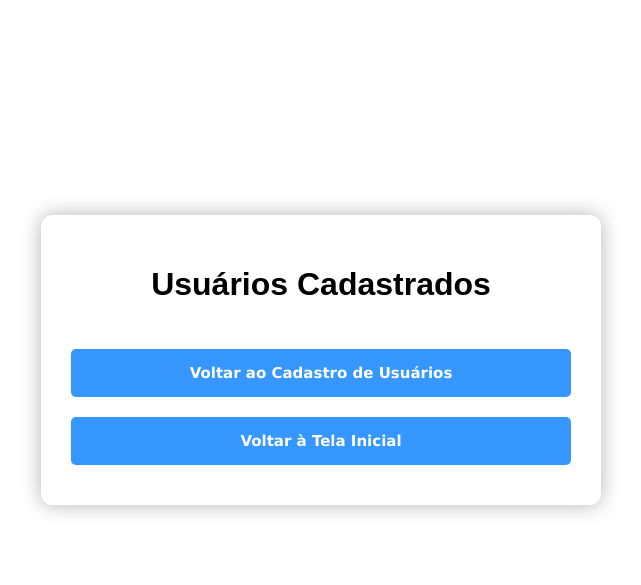
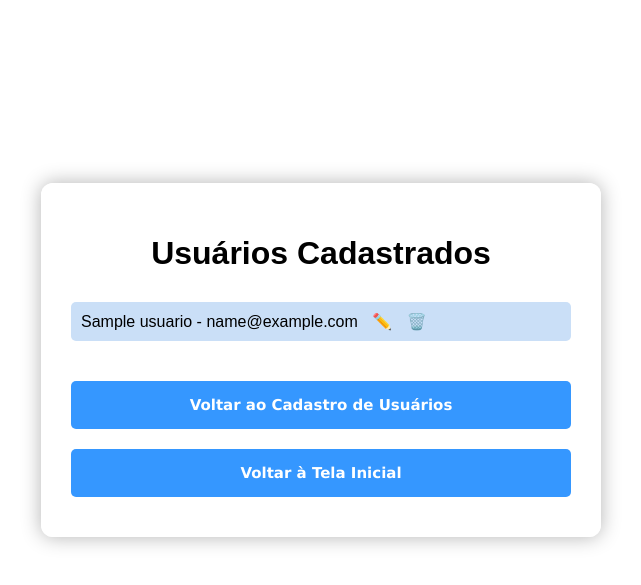
Before and after one commit to SwagMessiah02/projeto_mvc, a Flask app: page /ver_usuarios in a window 1280 px wide. Shown: the top 585 px of the page, without its empty margins (319-960 px from the left). Run offline with Flask 3, Linux system fonts and the light colour scheme; tables that the repository leaves empty hold one stand-in row (values such as "Sample post").

Commit message:
adicionando funcionalidade de editar usuarios

```diff
--- a/controllers/usuario_controller.py
+++ b/controllers/usuario_controller.py
@@ -22,8 +22,8 @@
     if not nome:
         return jsonify({'erro': 'Nome não fornecido'}), 400
 
-    if not nome:
-        return jsonify({'erro': 'Nome não fornecido'}), 404
+    if not usuario:
+        return jsonify({'erro': 'Usuário não encontrado'}), 404
 
     db.session.delete(usuario)
     db.session.commit()
@@ -42,6 +42,30 @@
 
     return jsonify(users)
 
+@usuario_bp.route('/atualizar_user', methods=['PUT'])
+def atualizar_user():
+    data = request.get_json()
+
+    nome = data.get('nome')
+    nome_editado = data.get('nome_editado')
+    email_editado = data.get('email_editado')
+
+    if not nome:
+        return jsonify({'erro': 'Nome não fornecido'}), 400
+
+    usuario = Usuario.query.filter_by(nome=nome).first()
+
+    if not usuario:
+        return jsonify({'erro': 'Usuário não encontrado'}), 404
+
+    usuario.nome = nome_editado
+    usuario.email = email_editado
+
+    db.session.commit()
+
+    return jsonify({'mensagem': f'Usuário {nome} atualizado com sucesso'})
+
+
 @usuario_bp.route('/usuarios', methods=['POST'])
 def salvar_usuario():
     data_name = request.get_json()
--- a/static/css/style.css
+++ b/static/css/style.css
@@ -84,6 +84,13 @@
     text-align: center;
   }
 
+  .msg_cadastro {
+    color: green;
+    font-weight: bold;
+    text-align: center;
+    margin-bottom: 20px;
+  }
+
   .rodape {
     position: fixed;
     bottom: 10px;
--- a/static/js/script.js
+++ b/static/js/script.js
@@ -10,7 +10,7 @@
         const email = document.getElementById('emailUsuario').value.trim();
         const msg = document.getElementById('msgUsuario');
 
-        fetch('https://projeto-mvc.onrender.com/ver_users')
+        fetch('http://127.0.0.1:5000/ver_users')
           .then((response) => response.json())
           .then((usuarios) => {
 
@@ -30,7 +30,7 @@
             msg.style.color = 'green';
             msg.textContent = 'Usuário adicionado com sucesso!';
 
-            fetch('https://projeto-mvc.onrender.com/usuarios',
+            fetch('http://127.0.0.1:5000/usuarios',
               {
                 method: 'POST',
                 headers: {'Content-Type': 'application/json'},
@@ -72,7 +72,7 @@
           msg.style.color = 'green';
           msg.textContent = 'Produto adicionado com sucesso!';
 
-          fetch('https://projeto-mvc.onrender.com/brinquedos',
+          fetch('http://127.0.0.1:5000/brinquedos',
             {
               method: 'POST',
               headers: {'Content-Type': 'application/json'},
@@ -92,19 +92,19 @@
 
   // Carregar e exibir usuários
   function carregarUsuarios() {
-    fetch('https://projeto-mvc.onrender.com/ver_users')
+    fetch('http://127.0.0.1:5000/ver_users')
       .then((response) => response.json())
       .then((data) => {
         const lista = document.getElementById('listaUsuarios');
         lista.innerHTML = '';
 
-        data.forEach((usuario, index) => {
+        data.forEach((usuario) => {
           const li = document.createElement('li');
 
           li.innerHTML = `
-          <span id="usuarioTexto-${index}">${usuario.nome} - ${usuario.email}</span>
-          <span id="botoes-${index}">
-            <span style="cursor:pointer; margin-left: 10px;" onclick="editarUsuario(${index})">✏️</span>
+          <span id="usuarioTexto-${usuario.nome}">${usuario.nome} - ${usuario.email}</span>
+          <span id="botoes-${usuario.nome}">
+            <span style="cursor:pointer; margin-left: 10px;" onclick="editarUsuario('${usuario.nome}')">✏️</span>
             <span style="cursor:pointer; margin-left: 10px;" onclick="excluirUsuario('${usuario.nome}')">🗑️</span>
           </span>
           `;
@@ -134,51 +134,77 @@
   }
 
   // Editar usuário
-  function editarUsuario(index) {
-    const usuarios = JSON.parse(localStorage.getItem('usuarios')) || [];
-    const usuario = usuarios[index];
+  function editarUsuario(nome) {
+    // const usuarios = JSON.parse(localStorage.getItem('usuarios')) || [];
 
-    const spanTexto = document.getElementById(`usuarioTexto-${index}`);
-    const botoes = document.getElementById(`botoes-${index}`);
+    fetch('http://127.0.0.1:5000/ver_users')
+      .then((response) => response.json())
+      .then((data) => {
+
+      const usuario = data.find((u) => u.nome === nome);
+
+      const spanTexto = document.getElementById(`usuarioTexto-${nome}`);
+      const botoes = document.getElementById(`botoes-${nome}`);
 
       spanTexto.innerHTML = `
-      <input type="text" id="editNome-${index}" value="${usuario.nome}">
-      <input type="email" id="editEmail-${index}" value="${usuario.email}">
+        <input type="text" id="editNome-${nome}" value="${usuario.nome}">
+        <input type="email" id="editEmail-${nome}" value="${usuario.email}">
       `;
 
       botoes.innerHTML = `
         <div style="display: flex; justify-content: center; align-items: center; gap: 10px;">
-        <span style="cursor:pointer;" onclick="salvarEdicaoUsuario(${index})">✅</span>
+          <span style="cursor:pointer;" onclick="salvarEdicaoUsuario('${nome}')">✅</span>
           <span style="cursor:pointer;" onclick="carregarUsuarios()">❌</span>
         </div>
       `;
+      });
   }
 
   // Salvar edição de usuário
-  function salvarEdicaoUsuario(index) {
-    const nomeEditado = document.getElementById(`editNome-${index}`).value.trim();
-    const emailEditado = document.getElementById(`editEmail-${index}`).value.trim();
-    const usuarios = JSON.parse(localStorage.getItem('usuarios')) || [];
+  async function salvarEdicaoUsuario(nome) {
+    const nomeEditado = document.getElementById(`editNome-${nome}`).value.trim();
+    const emailEditado = document.getElementById(`editEmail-${nome}`).value.trim();
+
+    fetch('http://127.0.0.1:5000/ver_users')
+      .then((response) => response.json())
+      .then((usuarios) => {
 
       // Evita duplicação após edição
-    const duplicado = usuarios.some((u, i) =>
-      i !== index &&
-      (u.nome.toLowerCase() === nomeEditado.toLowerCase() || u.email.toLowerCase() === emailEditado.toLowerCase())
+      const duplicado = usuarios.some((u) =>
+        (u.nome.toLowerCase() === nomeEditado.toLowerCase()
+          || u.email.toLowerCase() === emailEditado.toLowerCase()) && u.nome !== nome
       );
 
       if (duplicado) {
         alert("Nome ou email já cadastrado.");
         return;
       }
+    });
 
-    usuarios[index] = { nome: nomeEditado, email: emailEditado };
-    localStorage.setItem('usuarios', JSON.stringify(usuarios));
-    carregarUsuarios();
+    await fetch('http://127.0.0.1:5000/atualizar_user',
+      {
+        method: 'PUT',
+        headers: {'Content-Type': 'application/json'},
+        body: JSON.stringify({nome: nome, nome_editado: nomeEditado, email_editado: emailEditado})
+      }).then(carregarUsuarios);
   }
 
   // Excluir usuário
   async function excluirUsuario(nome) {
-    await fetch('https://projeto-mvc.onrender.com/remover_usuario',
+    const msg = document.getElementById('msgCadastro');
+
+    await fetch('http://127.0.0.1:5000/ver_users')
+      .then((response) => response.json())
+      .then((data) => {
+        const usuarioExistente = data.find((usuario) => usuario.nome === nome);
+
+        if(!usuarioExistente) {
+          msg.style.color = 'red';
+          msg.textContent = 'Usuário inexistente';
+        }
+      });
+
+    await fetch('http://127.0.0.1:5000/remover_usuario',
     {
       method: 'DELETE',
       headers: {'Content-Type': 'application/json'},
--- a/templates/ver_usuarios.html
+++ b/templates/ver_usuarios.html
@@ -10,7 +10,7 @@
   <div class="container">
     <h1>Usuários Cadastrados</h1>
     <ul id="listaUsuarios"></ul>
-
+    <p class="msg_cadastro" id="msgCadastro"></p>
     <button onclick="location.href='/usuarios'">Voltar ao Cadastro de Usuários</button>
     <button onclick="location.href='/'">Voltar à Tela Inicial</button>
   </div>
```
Also changed, not shown: db.sqlite3. Lines whose indentation alone changed are shown as unchanged.
